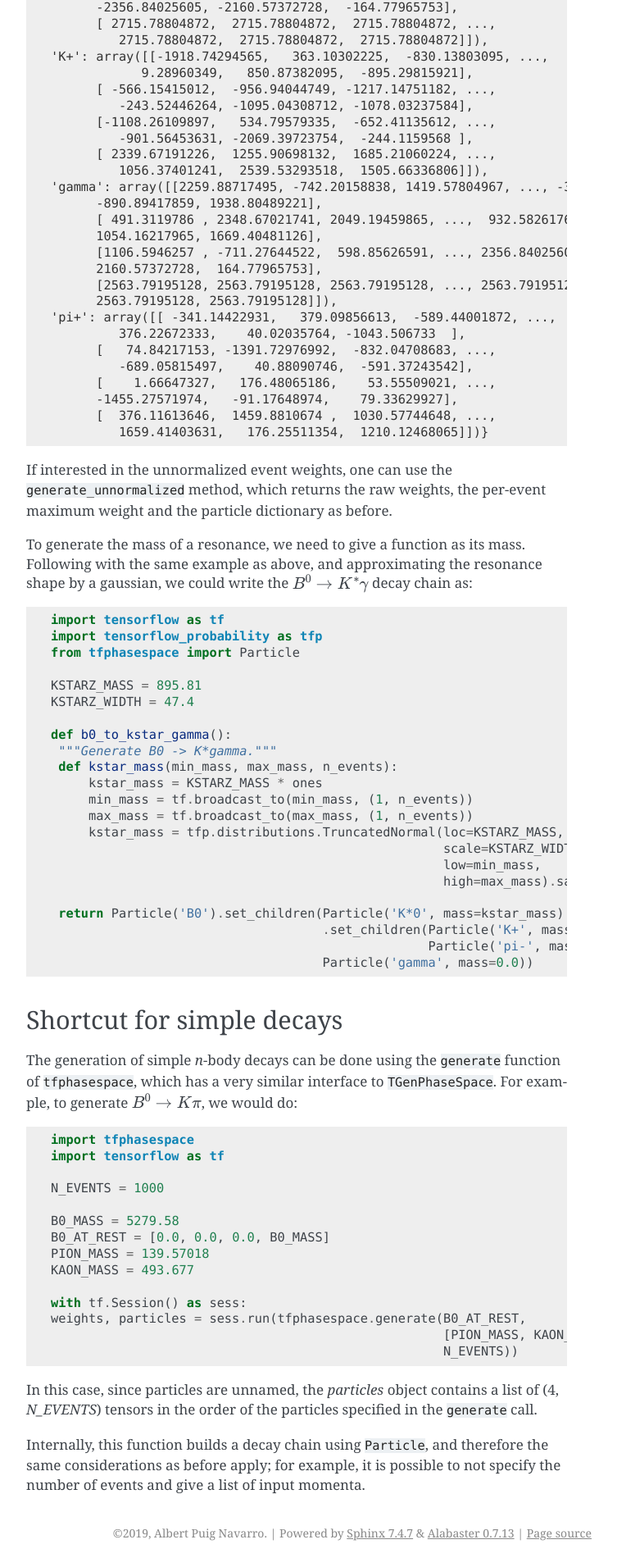
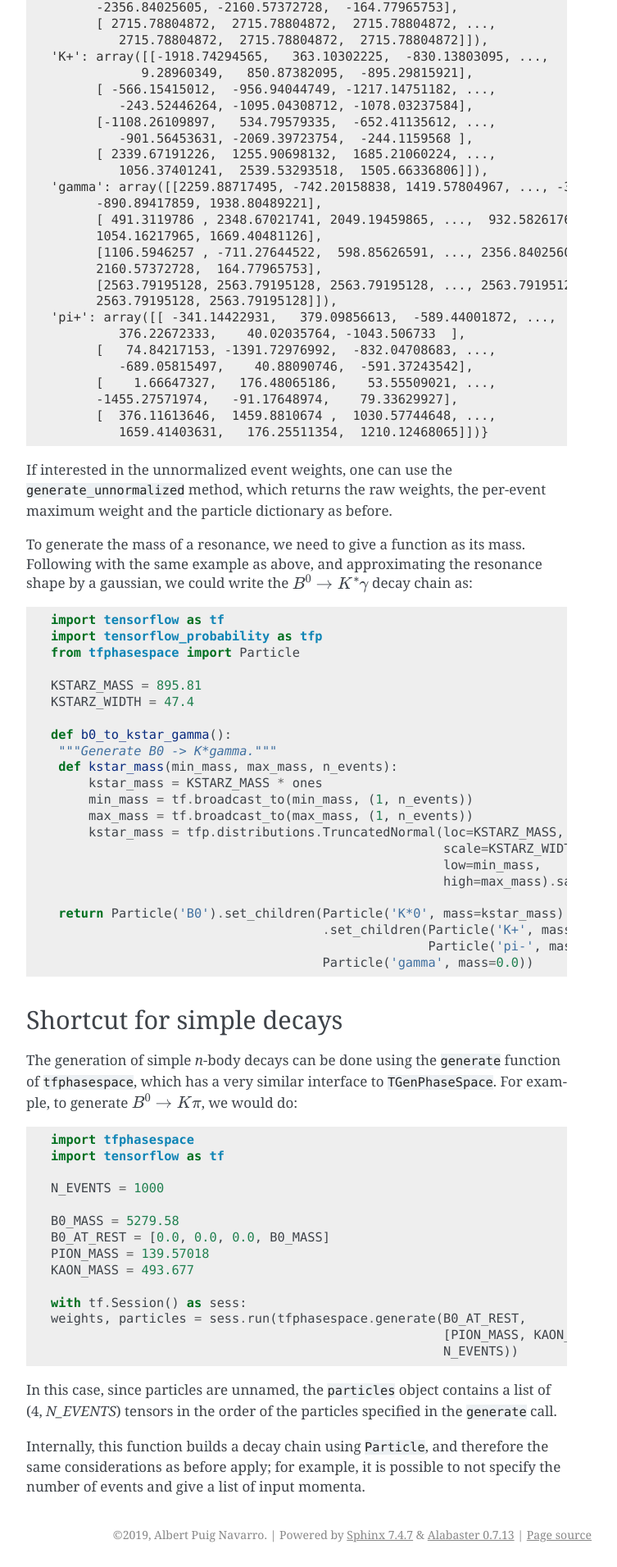
Before and after one commit to zfit/phasespace, a Sphinx documentation site: the page built from docs/usage.rst, in a window 1280 px wide. Shown: the part 1724-3635 px from the top of the page at 82% size, without its empty margins (388-1141 px from the left). Built offline with Sphinx 7.4.7, drawn with Linux system fonts in a browser that asks for light colours.

Commit message:
Fix small typo

```diff
--- a/docs/usage.rst
+++ b/docs/usage.rst
@@ -148,7 +148,7 @@ very similar interface to ``TGenPhaseSpace``. For example, to generate :math:`B^
                                                        [PION_MASS, KAON_MASS],
                                                        N_EVENTS))
 
-In this case, since particles are unnamed, the `particles` object contains a list of (4, `N_EVENTS`) tensors in the order
+In this case, since particles are unnamed, the ``particles`` object contains a list of (4, `N_EVENTS`) tensors in the order
 of the particles specified in the ``generate`` call.
 
 Internally, this function builds a decay chain using ``Particle``, and therefore the same considerations as before apply;
```
